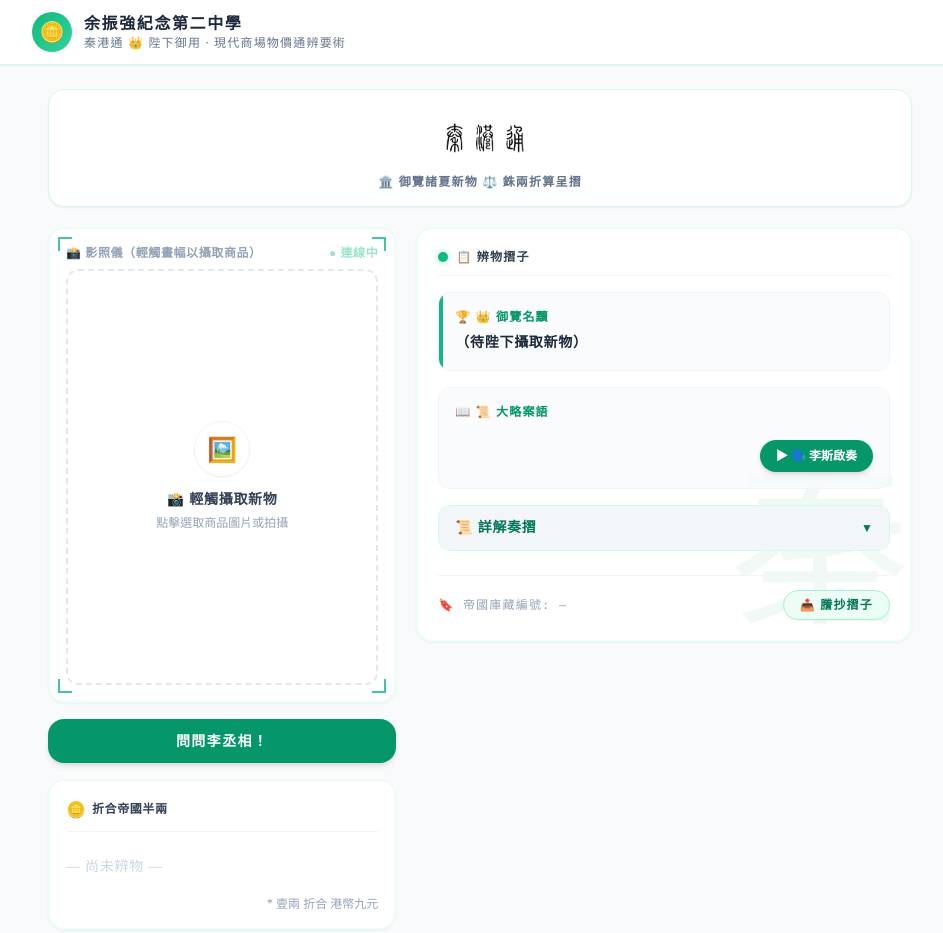
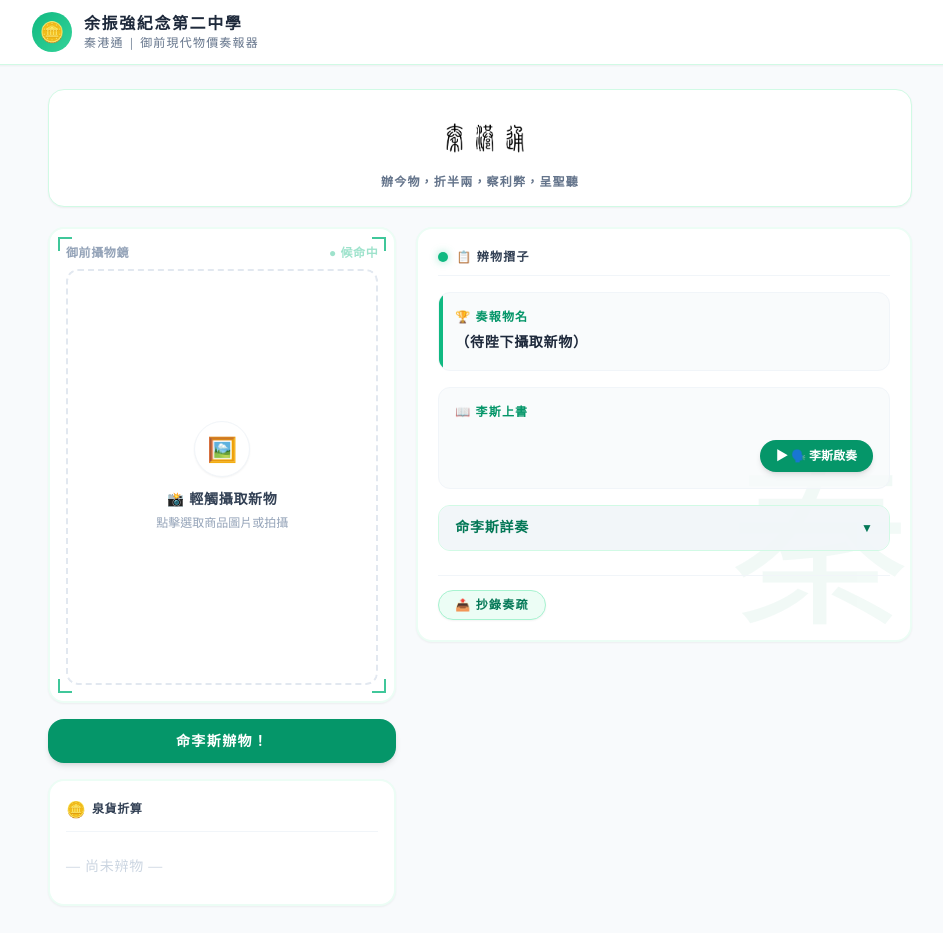
Before and after one commit to vkychan/image-understanding, a website: page index.html in a window 1280 px wide. Shown: the top 933 px of the page, without its empty margins (160-1103 px from the left). Drawn offline with nearby package versions, Linux system fonts and the light colour scheme.

Commit message:
update wording

```diff
--- a/index.html
+++ b/index.html
@@ -23,7 +23,7 @@
     </div>
     <div>
       <h1 class="font-black tracking-widest text-base text-slate-800 leading-tight">余振強紀念第二中學</h1>
-      <p class="text-xs text-slate-500 tracking-widest mt-0.5">秦港通 👑 陛下御用 · 現代商場物價通辨要術</p>
+      <p class="text-xs text-slate-500 tracking-widest mt-0.5">秦港通 | 御前現代物價奏報器</p>
     </div>
   </div>
 </header>
@@ -35,7 +35,7 @@
     <!-- TITLE IMAGE -->
     <div class="text-center py-4 bg-white rounded-2xl border border-emerald-100 mb-5 flex flex-col items-center justify-center gap-2 shadow-sm">
       <img src="images/qin-gang-dong.png" alt="秦港通" style="height:60px; object-fit:contain;" />
-      <p class="text-xs text-slate-500 tracking-widest font-bold">🏛️ 御覽諸夏新物 ⚖️ 銖兩折算呈摺</p>
+      <p class="text-xs text-slate-500 tracking-widest font-bold"> 辦今物，折半兩，察利弊，呈聖聽</p>
     </div>
 
     <!-- TWO COLUMN -->
@@ -52,8 +52,8 @@
           <div class="absolute bottom-2 right-2 w-3.5 h-3.5 border-b-2 border-r-2 border-emerald-500/80 pointer-events-none"></div>
 
           <div class="text-xs font-bold text-slate-400 mb-2 flex items-center justify-between tracking-wider">
-            <span>📸 影照儀（輕觸畫幅以攝取商品）</span>
-            <span class="text-emerald-500 pulse font-bold">● 連線中</span>
+            <span>御前攝物鏡</span>
+            <span class="text-emerald-500 pulse font-bold">● 候命中</span>
           </div>
 
           <!-- Fixed 3:4 ratio wrapper -->
@@ -86,19 +86,19 @@
         <!-- ASK AI BUTTON -->
         <button id="askBtn" onclick="askAI()"
           class="w-full py-3 rounded-2xl bg-emerald-600 hover:bg-emerald-700 text-white font-black tracking-widest transition-all active:scale-95 shadow-md text-sm disabled:opacity-50 disabled:cursor-not-allowed">
-          問問李丞相！
+          命李斯辦物！
         </button>
 
         <!-- PRICE DISPLAY -->
         <div class="bg-white rounded-2xl border-2 border-emerald-50 p-4 shadow-sm">
           <div class="flex items-center gap-1.5 mb-3 border-b border-slate-100 pb-2.5">
             <span>🪙</span>
-            <span class="text-xs font-bold tracking-wider text-slate-700">折合帝國半兩</span>
+            <span class="text-xs font-bold tracking-wider text-slate-700">泉貨折算</span>
           </div>
           <div id="priceDisplay" class="flex items-center gap-1 flex-wrap" style="min-height:44px;">
             <span class="text-slate-300 text-sm tracking-wider">— 尚未辨物 —</span>
           </div>
-          <div class="mt-2 text-xs text-slate-400 text-right">* 壹兩 折合 港幣九元</div>
+
         </div>
 
       </div>
@@ -124,7 +124,7 @@
             <div class="bg-slate-50/80 p-4 rounded-xl border border-slate-100 relative overflow-hidden">
               <div class="absolute left-0 top-0 bottom-0 w-1 bg-emerald-500 rounded-l-xl"></div>
               <div class="text-xs font-bold text-emerald-600 tracking-widest mb-1.5 flex items-center gap-1">
-                <span>🏆</span><span>👑 御覽名黷</span>
+                <span>🏆</span><span>奏報物名</span>
               </div>
               <p id="productName" class="text-sm font-bold text-slate-800 tracking-wider leading-relaxed">
                 （待陛下攝取新物）
@@ -134,7 +134,7 @@
             <!-- 大略案語 -->
             <div class="bg-slate-50/80 p-4 rounded-xl border border-slate-100 flex-1 flex flex-col">
               <div class="text-xs font-bold text-emerald-600 tracking-widest mb-2 flex items-center gap-1">
-                <span>📖</span><span>📜 大略案語</span>
+                <span>📖</span><span>李斯上書</span>
               </div>
               <p id="shortDesc" class="text-slate-700 text-sm leading-relaxed tracking-widest flex-1 whitespace-pre-line"></p>
               <div class="flex justify-end mt-3">
@@ -150,13 +150,13 @@
             <div class="border border-emerald-100 rounded-xl overflow-hidden bg-slate-50/50">
               <button onclick="toggleAccordion()"
                 class="w-full px-4 py-3 bg-slate-100/80 hover:bg-slate-200/50 flex items-center justify-between text-xs font-bold text-emerald-700 transition-all">
-                <span style="font-family:serif" class="text-sm tracking-wider">📜 詳解奏摺</span>
+                <span style="font-family:serif" class="text-sm tracking-wider">命李斯詳奏</span>
                 <span id="accordionArrow">▼</span>
               </button>
               <div id="accordionBody" class="hidden p-4 space-y-4 border-t border-emerald-100 bg-white animate-fadeIn">
                 <!-- 健康利弊 -->
                 <div>
-                  <div class="text-xs font-bold text-slate-600 tracking-widest mb-2">⚕️ 藥石之理 — 健康利弊</div>
+                  <div class="text-xs font-bold text-slate-600 tracking-widest mb-2">李斯奉詔詳陳其利弊</div>
                   <div class="grid grid-cols-2 gap-3">
                     <div class="bg-emerald-50/30 p-3 rounded-xl border border-emerald-100">
                       <div class="text-xs font-bold text-emerald-600 mb-2">✅ 利（益龍體）</div>
@@ -185,10 +185,10 @@
 
         <!-- Footer row -->
         <div class="mt-6 pt-3.5 border-t border-slate-100 flex items-center justify-between gap-3 z-10">
-          <div id="archiveId" class="text-xs text-slate-400 font-mono tracking-widest">🔖 帝國庫藏編號: —</div>
+
           <button id="archiveBtn" onclick="archiveCopy(this)"
             class="px-4 py-1.5 rounded-full bg-emerald-50 hover:bg-emerald-100 text-emerald-700 text-xs font-bold tracking-widest transition-all flex items-center gap-1.5 active:scale-95 border border-emerald-200 shadow-sm">
-            📤 謄抄摺子
+            📤 抄錄奏疏
           </button>
         </div>
 
@@ -240,7 +240,6 @@ function resetRightColumn() {
   document.getElementById('healthRisks').innerHTML = '';
   document.getElementById('ancientComparison').textContent = '';
   document.getElementById('closingText').textContent = '';
-  document.getElementById('archiveId').textContent = '🔖 帝國庫藏編號: —';
   document.getElementById('priceDisplay').innerHTML =
     '<span class="text-slate-300 text-sm tracking-wider">— 尚未辨物 —</span>';
   document.getElementById('audioPlayer').classList.add('hidden');
@@ -335,8 +334,6 @@ async function askAI() {
     document.getElementById('ancientComparison').textContent = data.ancient_comparison || '';
     document.getElementById('closingText').textContent = data.closing || '';
 
-    document.getElementById('archiveId').textContent =
-      `🔖 帝國庫藏編號: ${data.archive_id || '—'}`;
 
     const price = Math.max(0, parseInt(data.price_halfliang) || 0);
     document.getElementById('priceDisplay').innerHTML = renderPriceImages(price);
```
Also changed, not shown: api/ask.js (+6 -6 lines).
